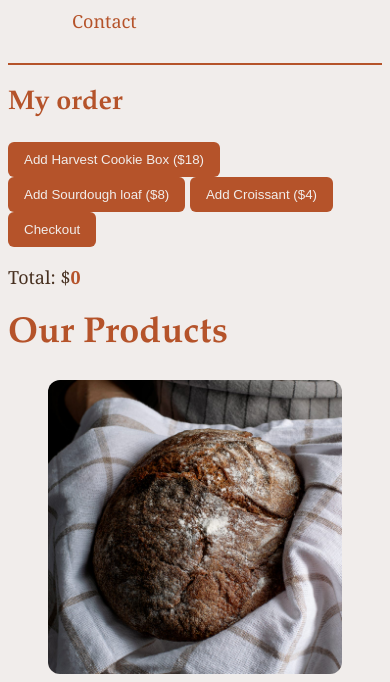
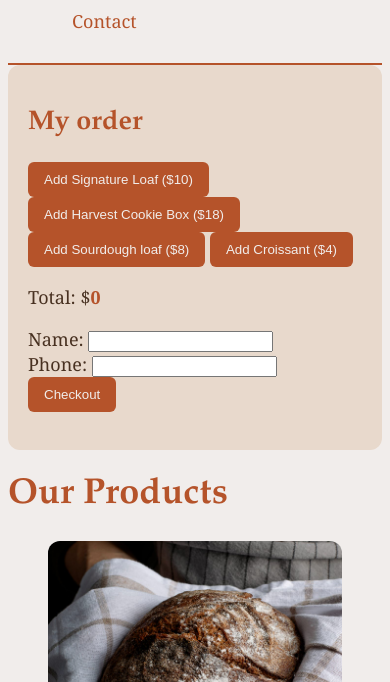
Before and after one commit to GabJ0/Gabriel-Jovel-Introduction-to-Web-Development-NorthStarBakery, a plain HTML site: page products.html in a window 390 px wide. Shown: the part 162-844 px from the top of the page. Drawn offline with Linux system fonts and the light colour scheme.

Commit message:
Enhance checkout process with customer info validation
Updated checkout function to include customer name and phone validation. Enhanced order display and added new product button.

```diff
--- a/products.html
+++ b/products.html
@@ -28,7 +28,10 @@
     button {background-color: #B5532A; color: #F1EDEB; border: none; border-radius: 6px; padding: 10px 16px; cursor: pointer}
     button:hover {background-color: #C19E84; color: #483121}
 
+    #order {background-color: #E8D9CC; padding: 20px; border-radius: 12px}
     #total, #message {color: #B5532A; font-weight: bold}
+
+    .error {color: #B00020; font-weight: bold; margin-left: 8px}
 
 </style>
 
@@ -44,8 +47,24 @@
   function showCart() {let html = ""; let total = 0; for (let name in cart) {html = html + "<li>" + name + " x " + cart[name].qty + " = $" + cart[name].price * cart[name].qty + " <button onclick=\"removeItem('" + name + "')\">-</button></li>"; total = total + cart[name].price * cart[name].qty}
   document.getElementById("list").innerHTML = html; document.getElementById("total").textContent = total}
 
-  function checkout() {let total = 0; for (let name in cart) {total = total + cart[name].price * cart[name].qty} if (total === 0) {document.getElementById("message").textContent = "Your order is empty."; return}
-  document.getElementById("message").innerHTML = "Thank you! Your order total was $" + total + ".<br>It will be ready for pickup shortly."; cart = {}; showCart()}
+  function checkout() {let total = 0; for (let name in cart) {total = total + cart[name].price * cart[name].qty;}
+     let name = document.getElementById("custName").value.trim();
+     let phone = document.getElementById("custPhone").value.trim();
+
+     document.getElementById("custNameError").textContent = "";
+     document.getElementById("custPhoneError").textContent = "";
+     document.getElementById("message").textContent = "";
+
+     if (total === 0) {
+     document.getElementById("message").textContent = "Your order is empty."; return}
+
+     let ok = true;
+     if (name === "") {document.getElementById("custNameError").textContent = "Please enter your name."; ok = false}
+     if (!/^\d{10}$/.test(phone)) {document.getElementById("custPhoneError").textContent = "Enter a 10-digit phone number, numbers only.";
+     ok = false;}
+     if (!ok) {return}
+
+    document.getElementById("message").innerHTML = "Thank you, " + name + "! Your order total was $" + total + ".<br>We will contact you at " + phone + " when it is ready for pickup."; cart = {}; showCart()}
 </script>
 
 <body>
@@ -63,14 +82,25 @@
   </header>
 
   <main>
+     <div id="order">
        <h2>My order</h2>
+       <button onclick="addItem('Signature Loaf', 10)">Add Signature Loaf ($10)</button>
        <button onclick="addItem('Harvest Cookie Box', 18)">Add Harvest Cookie Box ($18)</button>
        <button onclick="addItem('Sourdough loaf', 8)">Add Sourdough loaf ($8)</button>
        <button onclick="addItem('Croissant', 4)">Add Croissant ($4)</button>
-     <button onclick="checkout()">Checkout</button><p id="message"></p>
 
        <ul id="list"></ul>
        <p>Total: $<span id="total">0</span></p>
+
+       <label for="custName">Name:</label>
+       <input type="text" id="custName">
+       <span id="custNameError" class="error"></span><br>
+       <label for="custPhone">Phone:</label>
+       <input type="text" id="custPhone">
+       <span id="custPhoneError" class="error"></span><br>
+
+       <button onclick="checkout()">Checkout</button><p id="message"></p>
+   </div>
 
     <h1>Our Products</h1>
 
```
Lines whose indentation alone changed are shown as unchanged.
